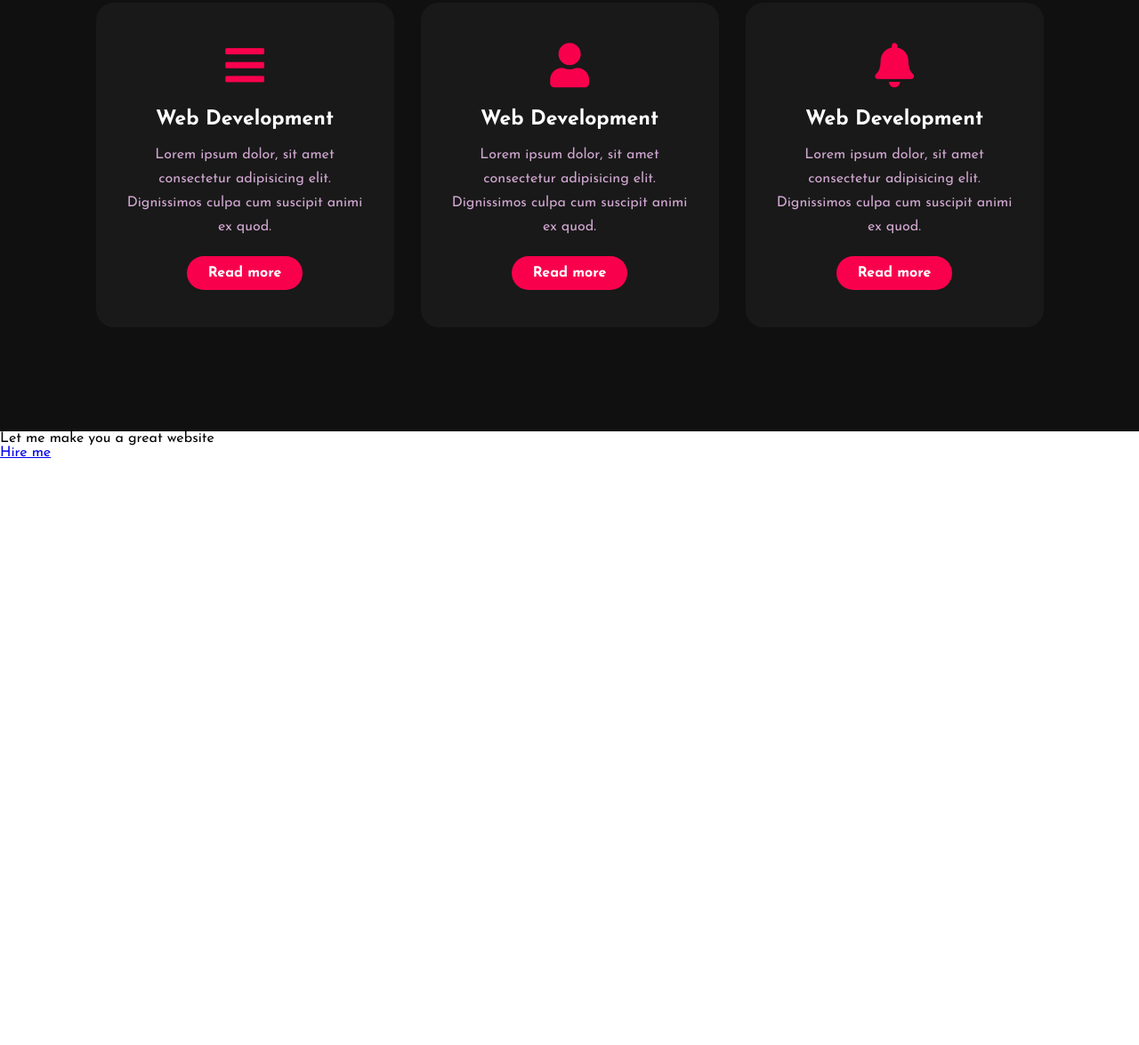
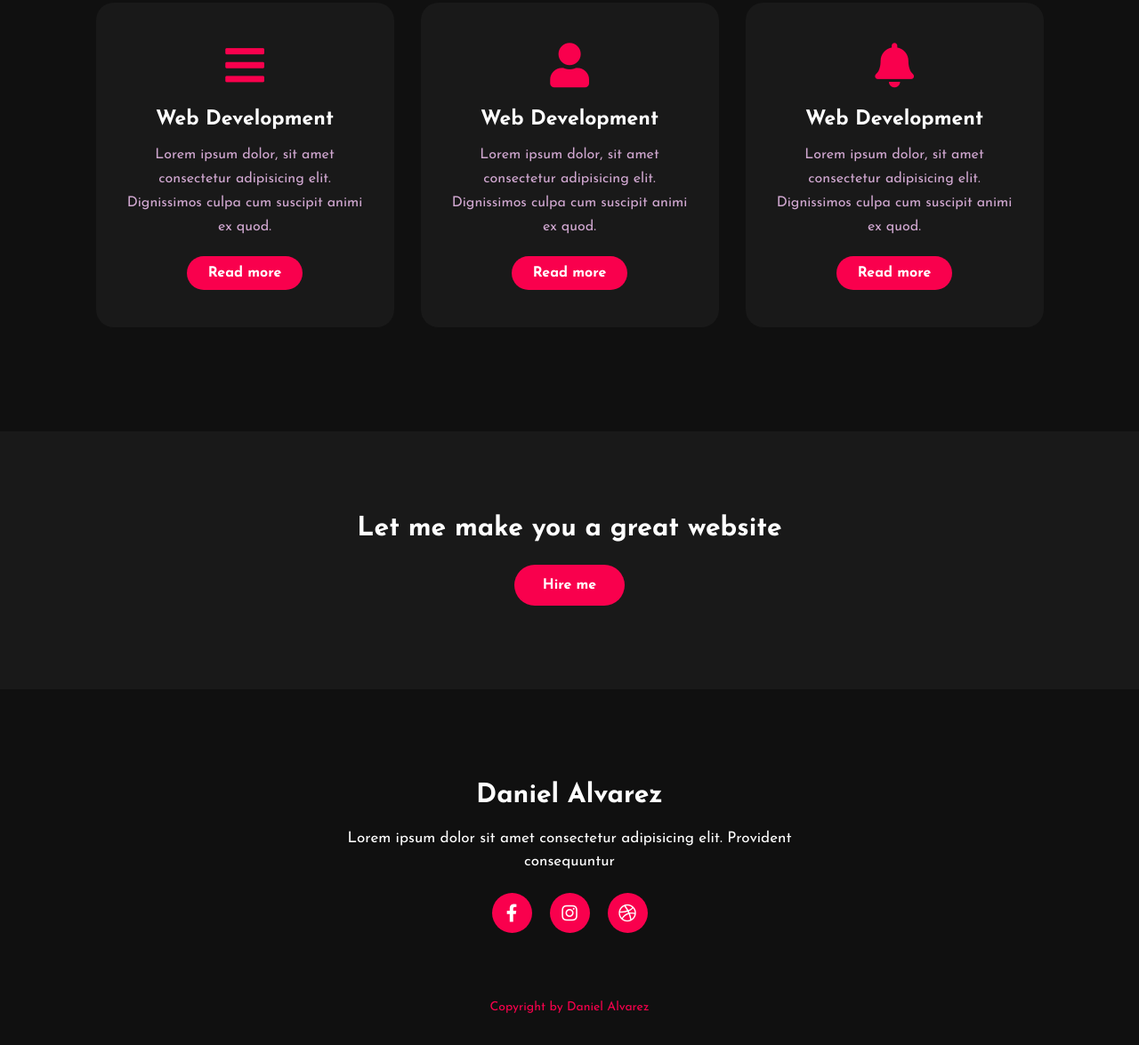
Before and after one commit to djag07907/portfolio-djag, a plain HTML site: page index.html in a window 1280 px wide. Shown: the part 1848-3023 px from the top of the page at 89% size. Before the commit the page ends 2365 px from the top, so only its background shows below. Drawn offline with Linux system fonts and the light colour scheme.

Commit message:
landing page complete

```diff
--- a/css/style.css
+++ b/css/style.css
@@ -254,3 +254,94 @@ button:hover{
     border: 2px solid #f9004d;
     cursor: pointer;
 }
+
+.contact-me{
+    width: 100%;
+    height: 290px;
+    background: #191919;
+    display: flex;
+    align-items: center;
+    flex-direction: column;
+    justify-content: center;
+}
+
+.contact-me p{
+    color: white;
+    font-size: 30px;
+    font-weight: bold;
+    margin-bottom: 25px;
+}
+
+.contact-me .button-two{
+    background-color: #f9004d;
+    color: white;
+    text-decoration: none;
+    border: 2px solid transparent;
+    font-weight: bold;
+    padding: 13px 30px;
+    border-radius: 30px;
+    transition: .4s;
+}
+
+.contact-me .button-two:hover{
+    background-color: transparent;
+    border: 2px solid #f9004d;
+    cursor: pointer;
+}
+
+footer{
+    position: relative;
+    width: 100%;
+    height: 400px;
+    background: #101010;
+    display: flex;
+    flex-direction: column;
+    align-items: center;
+    justify-content: center;
+}
+
+footer p:nth-child(1){
+    font-size: 30px;
+    color: white;
+    margin-bottom: 20px;
+    font-weight: bold;
+}
+
+footer p:nth-child(2){
+    font-size: 17px;
+    color: white;
+    width: 500px;
+    text-align: center;
+    line-height: 26px;
+}
+
+
+.social{
+    display: flex;
+}
+
+.social a{
+    width: 45px;
+    height: 45px;
+    display: flex;
+    align-items: center;
+    justify-content: center;
+    background: #f9004d;
+    border-radius: 50%;
+    margin: 22px 10px;
+    color: white;
+    text-decoration: none;
+    font-size: 20px;
+}
+
+.social a:hover{
+    transform: scale(1.3);
+    transition: .3s;
+}
+
+.end{
+    position: absolute;
+    color: #f9004d;
+    bottom: 35px;
+    font-size: 14px;
+}
--- a/index.html
+++ b/index.html
@@ -112,5 +112,19 @@
             <p>Let me make you a great website</p>
             <a class="button-two" href="#">Hire me</a>
         </div>
+
+
+        <!-- Footer section -->
+        <footer>
+            <p>Daniel Alvarez</p>
+            <p>Lorem ipsum dolor sit amet consectetur adipisicing elit.
+                Provident consequuntur</p>
+            <div class="social">
+                <a href="#"><i class="fab fa-facebook-f"></i></a>
+                <a href="#"><i class="fab fa-instagram"></i></a>
+                <a href="#"><i class="fab fa-dribbble"></i></a>
+            </div>
+            <p class="end">Copyright by Daniel Alvarez</p>
+        </footer>
     </body>
 </html>
```
